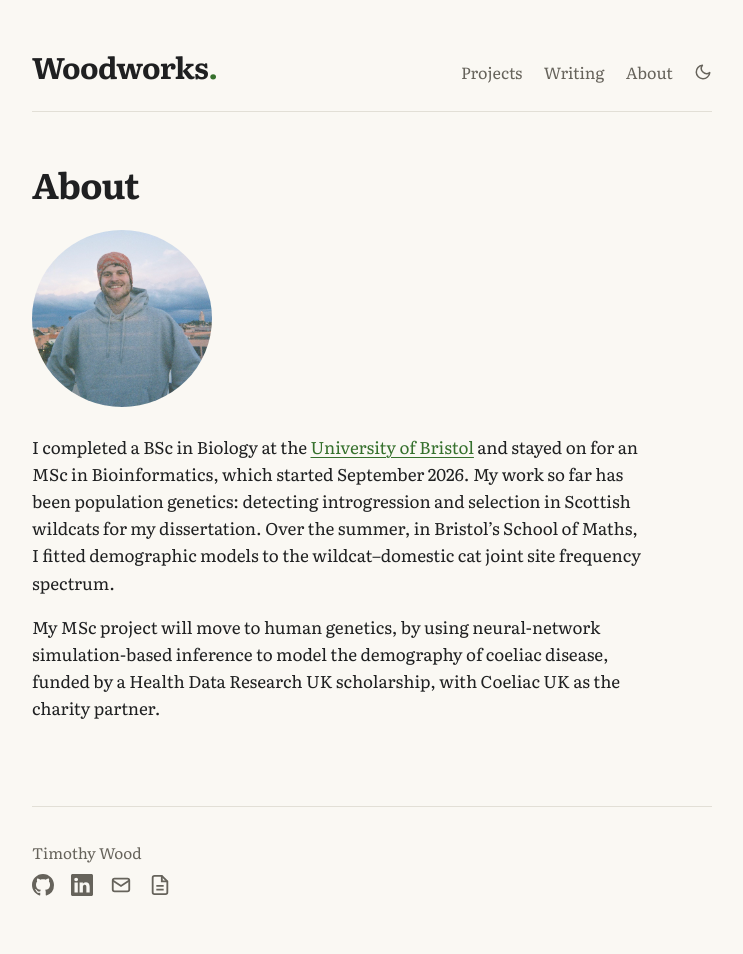
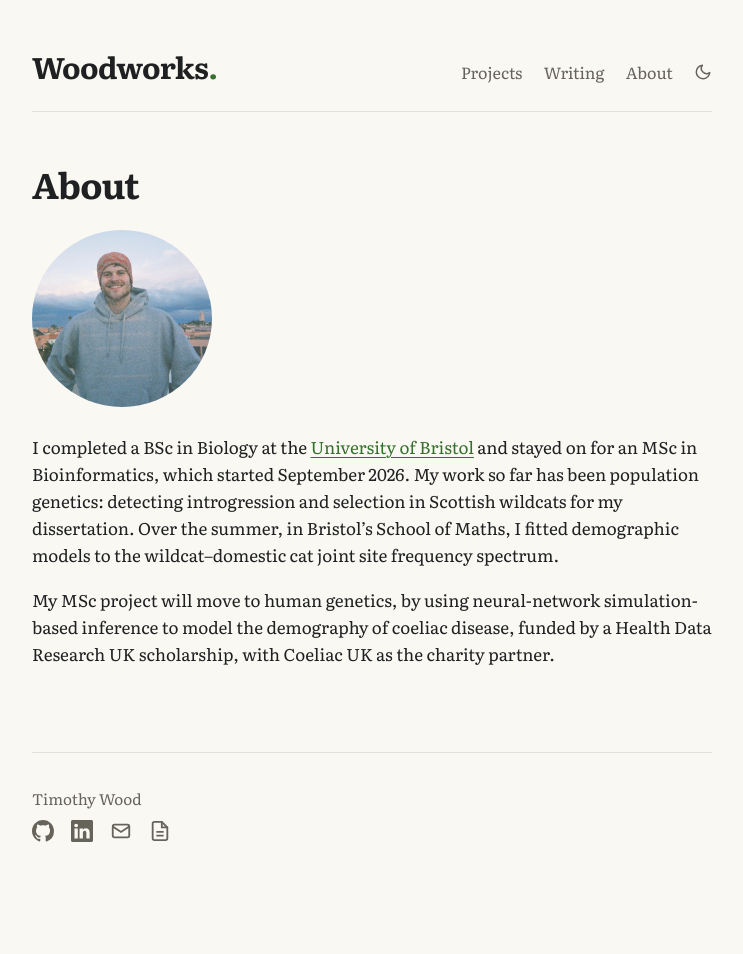
Before and after one commit to timj-wood/timj-wood.github.io, a Jekyll site: the page built from about.md, in a window 1280 px wide. Shown: the whole page, without its empty margins (268-1011 px from the left). Built offline with Jekyll 4.4.1, drawn with Linux system fonts in a browser that asks for light colours; after the commit the page ends 900 px from its top, so only the background shows below that.

Commit message:
Update style.css

```diff
--- a/assets/css/style.css
+++ b/assets/css/style.css
@@ -77,7 +77,6 @@ section h2 { font-size: 1rem; font-weight: 500; color: var(--grain); margin: 0 0
 .prose .meta { font-style: italic; color: var(--grain); margin: 0 0 2.5rem; padding-bottom: 1rem; border-bottom: 1px solid var(--rule); }
 .prose h2 { font-size: 1.4rem; margin: 2.5rem 0 0.75rem; font-weight: 500; }
 .prose h3 { font-size: 1.1rem; margin: 2rem 0 0.5rem; font-weight: 700; }
-.prose p, .prose li { max-width: calc(var(--measure) - 4rem); }
 .prose img { max-width: 100%; height: auto; display: block; margin: 1.5rem 0; }
 .prose figcaption { font-size: 0.9rem; color: var(--grain); font-style: italic; }
 .prose blockquote { margin: 1.5rem 0; padding-left: 1rem; border-left: 3px solid var(--moss); color: var(--grain); }
```
